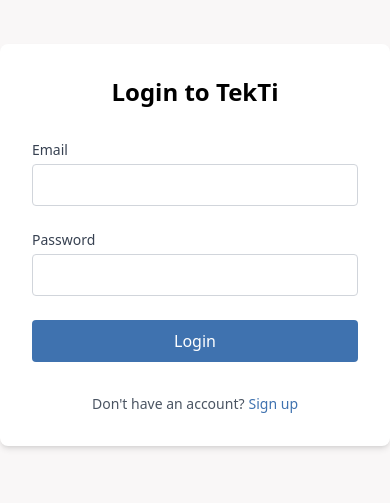
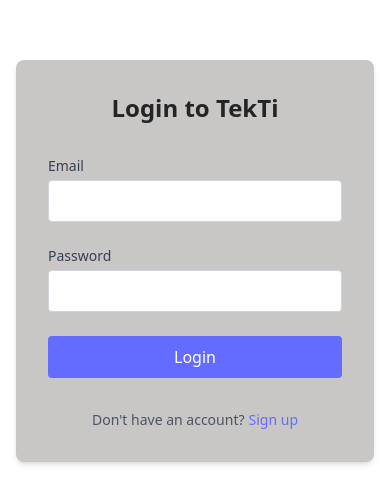
Before and after one commit to dahao-04/ChatApp, a React (Vite) app in the folder client/: page /login in a window 390 px wide. Shown: the part 177-680 px from the top of the page. Built offline with nearby package versions, Linux system fonts and the light colour scheme; no server answers.

Commit message:
ci: add ci/cd to github actions

```diff
--- a/client/src/api/axios.js
+++ b/client/src/api/axios.js
@@ -1,7 +1,7 @@
 import axiosR from 'axios';
 
 const axios = axiosR.create({
-  baseURL: 'https://chatapp-x9z6.onrender.com',
+  baseURL: 'http://localhost:3000',
   withCredentials: true,
 });
 
--- a/client/src/components/Canvas.jsx
+++ b/client/src/components/Canvas.jsx
@@ -12,6 +12,8 @@
     const [modalConfig, setModalConfig] = useState({ title: '', fieldList: [], func: () => {} });
 
     const fileInputRef = useRef(null);
+
+    const apiUrl = import.meta.env.VITE_API_URL;
 
     const handleToggle = (index) => {
         setOpenIndex(prev => prev === index ? null : index);
@@ -198,7 +200,7 @@
                     <header className="flex-col justify-items-center p-4 border-b border-gray-300 rounded-t-lg">
                         <img
                             className="w-20 h-20 rounded-full object-cover shrink-0"
-                            src={`http://localhost:3000${currentSender.url}`}
+                            src={`${apiUrl}${currentSender.url}`}
                             alt=""
                         />
                         <h2 className="text-lg font-semibold text-white">{title}</h2>
@@ -228,7 +230,7 @@
                                                     <div className="flex items-center">
                                                         <img
                                                             className="w-10 h-10 rounded-full object-cover shrink-0 me-2"
-                                                            src={`http://localhost:3000${item.avatar_url}`}
+                                                            src={`${apiUrl}${item.avatar_url}`}
                                                             alt=""
                                                         />
                                                         <h2 className="text-sm font-medium text-gray-900">{item.user_name}</h2>
--- a/client/src/components/Chat/ChatFooter.jsx
+++ b/client/src/components/Chat/ChatFooter.jsx
@@ -11,6 +11,7 @@
   const typingTimeoutRef = useRef(null);
   const [stickerSetList, setStickerSetList] = useState([]);
   const [openSticker, setOpenSticker] = useState(false);
+  const apiUrl = import.meta.env.VITE_API_URL;
 
   // Emit typing events with debounce
   useEffect(() => {
@@ -121,7 +122,7 @@
                 {stickerSet.stickers.map((stickerUrl, index) => (
                   <img
                     key={index}
-                    src={`http://localhost:3000${stickerUrl}`}
+                    src={`${apiUrl}${stickerUrl}`}
                     alt="sticker"
                     className="w-12 h-12 cursor-pointer hover:scale-110 duration-200"
                     onClick={()=> handleSendSticker(stickerUrl)}
--- a/client/src/components/Chat/ChatHeader.jsx
+++ b/client/src/components/Chat/ChatHeader.jsx
@@ -5,6 +5,7 @@
 const ChatHeader = ({socket}) => {
     const { currentSender } = useContext(ChatContext);
     const [showCanvas, setShowCanvas] = useState(false);
+    const apiUrl = import.meta.env.VITE_API_URL;
 
     return (
         <header className="flex items-center justify-between p-4 border-b bg-[#3F72AF] rounded-t-lg">
@@ -13,7 +14,7 @@
                     <img
                         alt="Current chat user avatar"
                         className="w-[6vh] h-[6vh] rounded-full"
-                        src={`http://localhost:3000${currentSender.url}`}
+                        src={`${apiUrl}${currentSender.url}`}
                     />
                     <span className={`absolute rounded-full w-[2vh] h-[2vh] right-0 bottom-0
                         ${currentSender.type === 'direct' ? currentSender.persence === 'online' ? 'bg-green-500' : 'bg-gray-400' : 'hidden'}`}></span>
--- a/client/src/components/Chat/Inbox.jsx
+++ b/client/src/components/Chat/Inbox.jsx
@@ -3,6 +3,7 @@
 const Inbox = ({ user, mess, onClick, presence }) => {
     const time = formatTime(mess.lastMessage.createAt);
     const sender = mess?.participant?.find(p => p._id !== user.id);
+    const apiUrl = import.meta.env.VITE_API_URL;
 
     const checkTypeMessage = (url) => {
         if (url.includes("/uploads/messages/")) return "[Hehe]";
@@ -21,7 +22,7 @@
         ? sender?.user_name
         : mess.groupId?.group_name;
 
-    const avatarSrc = `http://localhost:3000${mess.groupId ? mess.groupId.avatar_url : sender?.avatar_url}`;
+    const avatarSrc = `${apiUrl}${mess.groupId ? mess.groupId.avatar_url : sender?.avatar_url}`;
     const showPresence = mess.type === 'direct';
 
     return (
--- a/client/src/components/Chat/ReceiveMess.jsx
+++ b/client/src/components/Chat/ReceiveMess.jsx
@@ -1,16 +1,17 @@
 import formatTime from '../../helpers/formatTime';
 
+const apiUrl = import.meta.env.VITE_API_URL;
 const ReceiveMess = ({ mess }) => {
     const time = formatTime(mess.createAt);
     return (
         <div className="flex items-start mb-4">
-            <img alt="User avatar" className="w-10 h-10 rounded-full" height="40" src={`http://localhost:3000${mess.from.avatar_url}`} width="40"/>
+            <img alt="User avatar" className="w-10 h-10 rounded-full" height="40" src={`${apiUrl}${mess.from.avatar_url}`} width="40"/>
             <div className="ml-3">
                 <div className="bg-white p-3 rounded-lg shadow ">
                     <div className="flex flex-col text-gray-700 text-start">
                         {mess?.content}
                         {mess.imageUrl && (
-                            <img className= "max-w-60" src={`http://localhost:3000${mess.imageUrl}`}/>
+                            <img className= "max-w-60" src={`${apiUrl}${mess.imageUrl}`}/>
                         )}
                         <span className="text-xs text-gray-500">
                             {time}
--- a/client/src/components/Chat/SendMess.jsx
+++ b/client/src/components/Chat/SendMess.jsx
@@ -1,15 +1,16 @@
 import formatTime from '../../helpers/formatTime';
 
+const apiUrl = import.meta.env.VITE_API_URL;
 const SendMess = ({ mess, user }) => {
     const time = formatTime(mess.createAt);
     return (
     <div className="flex items-start mb-4 flex-row-reverse">
-        <img alt="Current user avatar" className="w-10 h-10 rounded-full" height="40" src={`http://localhost:3000${user.url}`} width="40"/>
+        <img alt="Current user avatar" className="w-10 h-10 rounded-full" height="40" src={`${apiUrl}${user.url}`} width="40"/>
         <div className="mr-3">
             <div className="flex flex-col  text-start bg-[#59C1BD] text-white p-3 rounded-lg shadow">
                     {mess?.content}
                     {mess.imageUrl && (
-                        <img className= "max-w-60" src={`http://localhost:3000${mess.imageUrl}`}/>
+                        <img className= "max-w-60" src={`${apiUrl}${mess.imageUrl}`}/>
                     )}
                     <span className="text-xs text-gray-500">
                         {time}
--- a/client/src/components/Chat/SidebarFooter.jsx
+++ b/client/src/components/Chat/SidebarFooter.jsx
@@ -9,6 +9,8 @@
     const [openModal, setOpenModal] = useState(false);
     const [modalConfig, setModalConfig] = useState({ title: '', fieldList: [], func: () => {} });
     const fileInputRef = useRef(null);
+
+    const apiUrl = import.meta.env.VITE_API_URL;
 
     const handleAvatarChange = async (e) => {
         const file = e.target.files[0];
@@ -97,14 +99,14 @@
 
     return (
         <div className="relative border h-[10vh] flex items-center justify-between rounded-lg relative bg-gradient-to-r from-[#112D4E] to-white-500">
-            <img src="http://localhost:3000/uploads/funstuff/fun_2.gif" alt="" className='w-[9vh] rounded-[4vh]' />
+            <img src={`${apiUrl}/uploads/funstuff/fun_2.gif`} alt="" className='w-[9vh] rounded-[4vh]' />
             <div className='flex items-center justify-end p-4 h-[10vh] w-[40vh]'>
                 <span className="me-2 font-normal italic">Welcome <strong>{user.name}</strong>!</span>
                 <img
                     alt="User avatar"
                     onClick={() => setToggleBtn(state => !state)}
                     className="w-[13vh] h-[5vh] rounded-full object-cover shrink-0 hover:scale-105 duration-200 hover:ring-2 cursor-pointer"
-                    src={`http://localhost:3000${user.url}`}
+                    src={`${apiUrl}${user.url}`}
                 />
             </div>
 
--- a/client/src/components/Login.jsx
+++ b/client/src/components/Login.jsx
@@ -32,7 +32,7 @@
     }
     return (
         <div className="flex items-center justify-center min-h-screen">
-            <div className="w-full max-w-md p-8 space-y-8 bg-white rounded-lg shadow-md">
+            <div className="w-full max-w-md p-8 bg-response space-y-8 rounded-lg shadow-md">
                 <div className="text-center">
                     <h2 className="text-2xl font-bold">
                     {capital(type)} to TekTi
--- a/client/src/context/chatContext.jsx
+++ b/client/src/context/chatContext.jsx
@@ -20,6 +20,7 @@
     const [loadingCount, setLoadingCount] = useState(0);
     const [isTyping, setIsTyping] = useState(false);
     const token = localStorage.getItem('auth-token');
+    const chatUrl = import.meta.env.VITE_CHAT_URL;
 
     useEffect( () => {
         if(!token) {
@@ -67,7 +68,7 @@
 
     // 1. initialize socket only once per user change
     useEffect(() => {
-        const sock = io('https://chatapp-1-niuf.onrender.com', {
+        const sock = io(`${chatUrl}`, {
             auth: {
                 token: token
             }
--- a/client/src/index.css
+++ b/client/src/index.css
@@ -1,11 +1,10 @@
+/* --- CÁC KIỂU CHUNG (FONT, LAYOUT) --- */
 :root {
   font-family: system-ui, Avenir, Helvetica, Arial, sans-serif;
   line-height: 1.5;
   font-weight: 400;
 
   color-scheme: light dark;
-  color: rgba(255, 255, 255, 0.87);
-  background-color: #242424;
 
   font-synthesis: none;
   text-rendering: optimizeLegibility;
@@ -13,14 +12,9 @@
   -moz-osx-font-smoothing: grayscale;
 }
 
-
 a {
   font-weight: 500;
-  color: #646cff;
   text-decoration: inherit;
-}
-a:hover {
-  color: #535bf2;
 }
 
 body {
@@ -41,50 +35,100 @@
   font-size: 1em;
   font-weight: 500;
   font-family: inherit;
-  background-color: #1a1a1a;
   cursor: pointer;
-  transition: border-color 0.25s;
+  transition: border-color 0.25s, background-color 0.25s;
 }
 
-input:focus {
-  outline: 4px auto #6e83a8;
+/* --- THEME SÁNG (LIGHT MODE) --- */
+@media (prefers-color-scheme: light) {
+  :root {
+    color: #242424; /* Chữ đen */
+    background-color: #FFFFFF; /* Nền trắng */
+  }
+  .title, header, button {
+    color: #FFFFFF; /* Chữ trắng trên nền màu chủ đạo */
+    background-color: #646cff; /* Màu chủ đạo */
+  }
+  button:hover {
+    background-color: #535bf2; /* Màu chủ đạo tối hơn khi hover */
+  }
+  ul{
+    background-color: #FFFFFF; /* Nền trắng */
+  }
+  li{
+    border: 1px solid #646cff; /* Viền màu chủ đạo */
+  }
+  p{
+    color: #242424; /* Chữ đen */
+  }
+  a{
+    color: #646cff; /* Link màu chủ đạo */
+  }
+  a:hover{
+    color: #535bf2; /* Link màu chủ đạo tối hơn khi hover */
+  }
+  input:focus {
+    outline: 4px auto #646cff;
+  }
+  .bg-response{
+    background-color: #c9c6c6;
+  }
 }
 
-@media (prefers-color-scheme: light) {
+/* --- THEME TỐI (DARK MODE) --- */
+@media (prefers-color-scheme: dark) {
   :root {
-    color: black;
-    background-color: #F9F7F7;
+    color: rgba(255, 255, 255, 0.87); /* Chữ trắng */
+    background-color: #242424; /* Nền tối */
   }
-  .title{
-    color: white;
-    background-color: #112D4E;
-  }
-  header {
-    color: white;
-    background-color: #3F72AF;
-  }
-  button {
-    color: white;
-    background-color: #3F72AF;
+  .title, header, button {
+    color: rgba(255, 255, 255, 0.87); /* Chữ trắng */
+    background-color: #1a1a1a; /* Nền thành phần tối hơn */
   }
   button:hover {
-    background-color: #315786;
+     border-color: #646cff; /* Viền màu chủ đạo khi hover */
+  }
+  ul {
+    background-color: #1a1a1a;
+  }
+  li {
+    border: 1px solid #646cff; /* Viền màu chủ đạo */
+  }
+  p {
+    /* Kế thừa màu chữ từ :root */
+  }
+  a {
+    color: #646cff; /* Link màu chủ đạo */
+  }
+  a:hover {
+    color: #535bf2; /* Link màu chủ đạo tối hơn khi hover */
+  }
+  input:focus {
+    outline: 4px auto #535bf2;
+  }
+  .bg-response{
+    background-color: #f5e2e2;
+  }
+  h2 {
+    color: #242424;
+  }
+}
+
+@media (max-width: 768px) {
+  body {
+    padding: 1rem; /* Giảm khoảng đệm trên màn hình nhỏ */
   }
 
-  ul{
-    background-color: white;
-  }
-  li{
-    border: #315786
-  }
-  p{
-    color: white;
+  h1 {
+    font-size: 2.4em; /* Giảm cỡ chữ tiêu đề */
   }
 
-  a{
-    color: #3F72AF;
+  /* Tùy chọn: Bạn có thể muốn các nút bấm chiếm toàn bộ chiều rộng
+     để dễ dàng nhấn hơn trên di động */
+  /*
+  button {
+    width: 100%;
+    box-sizing: border-box;
   }
-  a:hover{
-    color: #315786;
-  }
+  */
 }
--- a/client/src/pages/HomePage.jsx
+++ b/client/src/pages/HomePage.jsx
@@ -41,9 +41,9 @@
             <Header/>
             <main className="mx-auto mt-8 p-4">
              <section className="text-center mb-12">
-              <h2 className="text-4xl font-bold mb-4">
+              <h3 className="text-4xl font-bold mb-4">
                Welcome to TekTi
-              </h2>
+              </h3>
               <p className="text-lg text-gray-700 mb-6">
                Connect with your friends and family instantly.
               </p>
```
Also changed, not shown: 3 other files (tests, documents, lock files or other folders).
